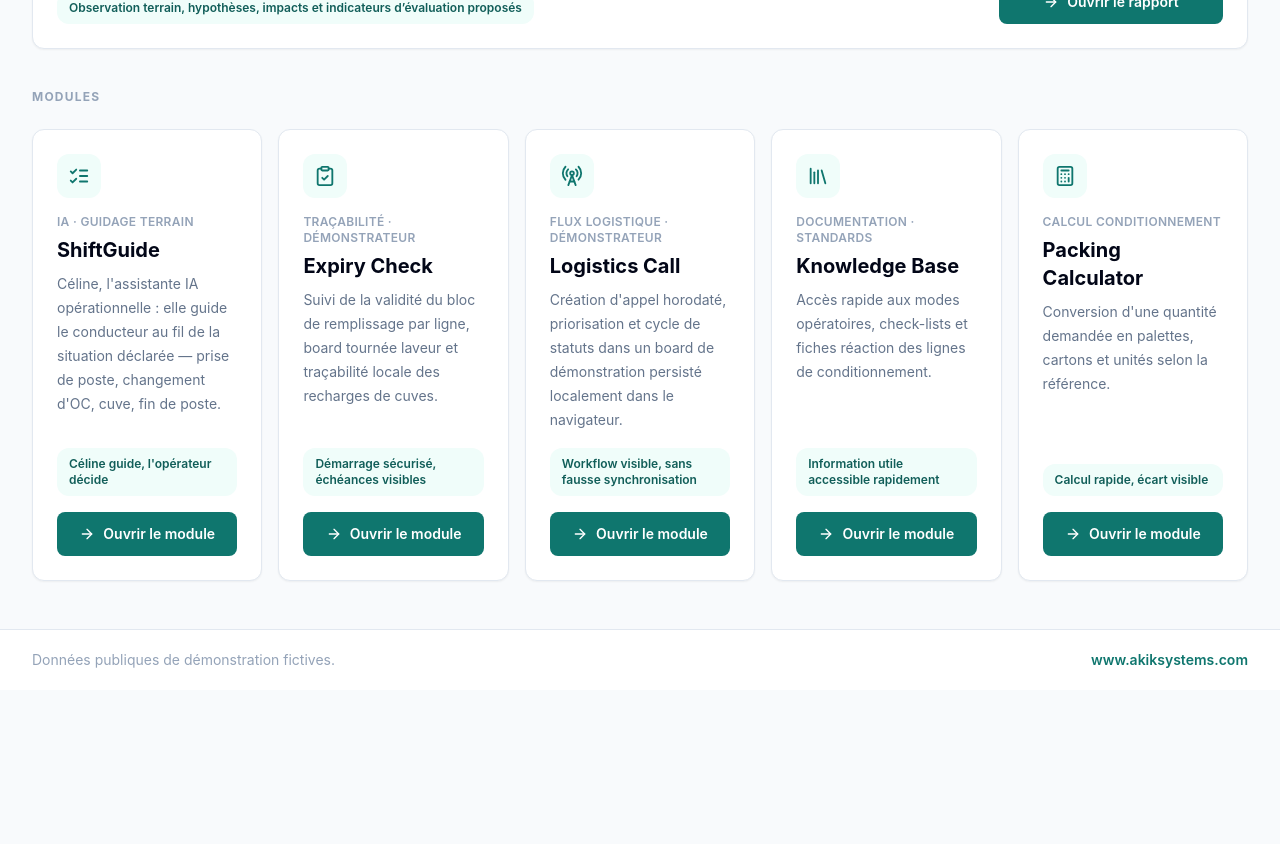
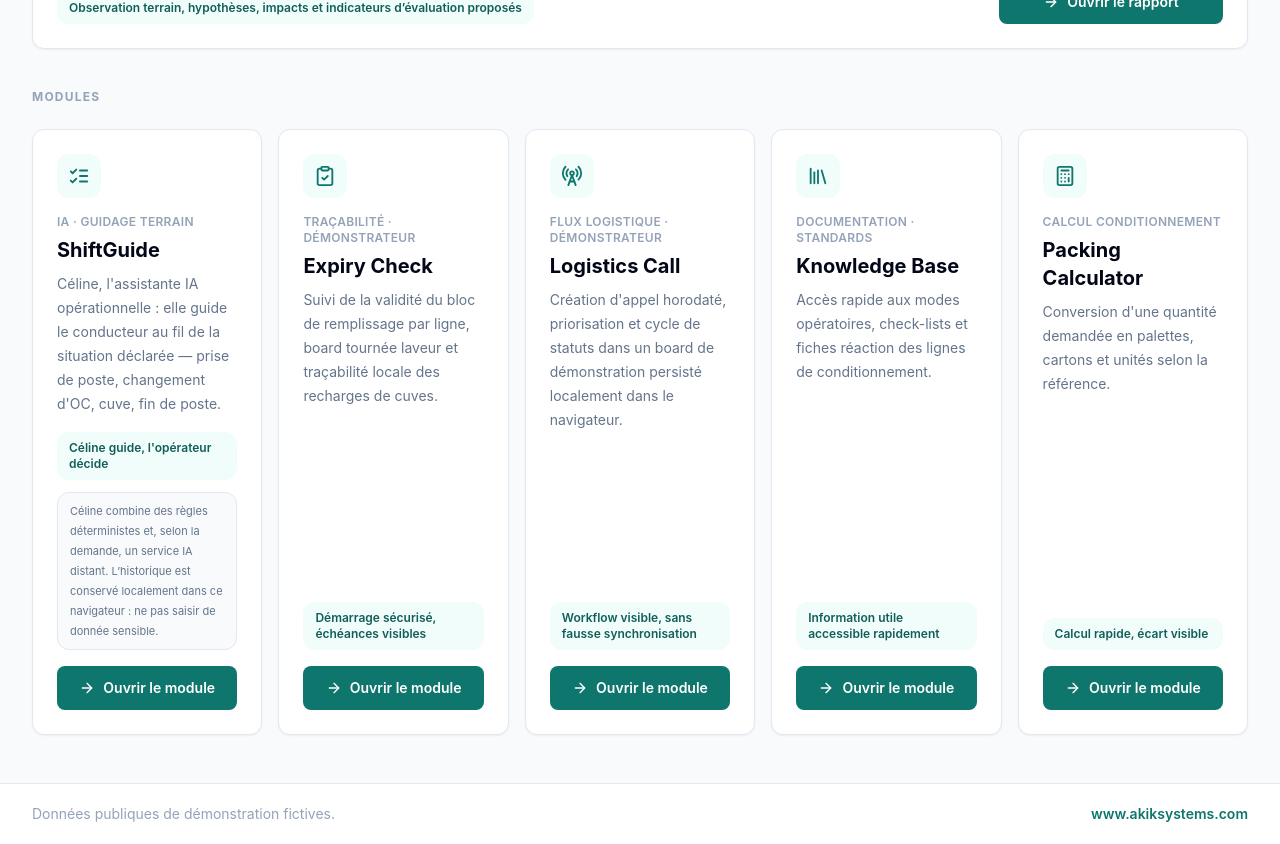
Before and after one commit to AmineAKIK/protocap, a React (Vite) app: page / in a window 1280 px wide. Shown: the part 920-1764 px from the top of the page. Before the commit the page ends 1610 px from the top, so only its background shows below. Built offline with nearby package versions, Linux system fonts and the light colour scheme.

Commit message:
feat(public): disclose Céline AI and local-history behavior

```diff
--- a/src/pages/HomePage.tsx
+++ b/src/pages/HomePage.tsx
@@ -10,7 +10,8 @@ const modules = [
     to: '/shiftguide',
     icon: ListChecks,
     tag: 'IA · Guidage terrain',
-    highlight: "Céline guide, l'opérateur décide"
+    highlight: "Céline guide, l'opérateur décide",
+    aiDisclosure: "Céline combine des règles déterministes et, selon la demande, un service IA distant. L’historique est conservé localement dans ce navigateur : ne pas saisir de donnée sensible."
   },
   {
     title: 'Expiry Check',
@@ -145,6 +146,11 @@ export function HomePage() {
               <div className="mt-4 rounded-xl bg-teal-50 px-3 py-2 text-xs font-semibold text-teal-800">
                 {module.highlight}
               </div>
+              {'aiDisclosure' in module && module.aiDisclosure && (
+                <p className="mt-3 rounded-xl border border-slate-200 bg-slate-50 px-3 py-2 text-[11px] leading-5 text-slate-500">
+                  {module.aiDisclosure}
+                </p>
+              )}
               <ButtonLink to={module.to} className="mt-4 w-full" icon={<ArrowRight size={16} />}>
                 Ouvrir le module
               </ButtonLink>
```
